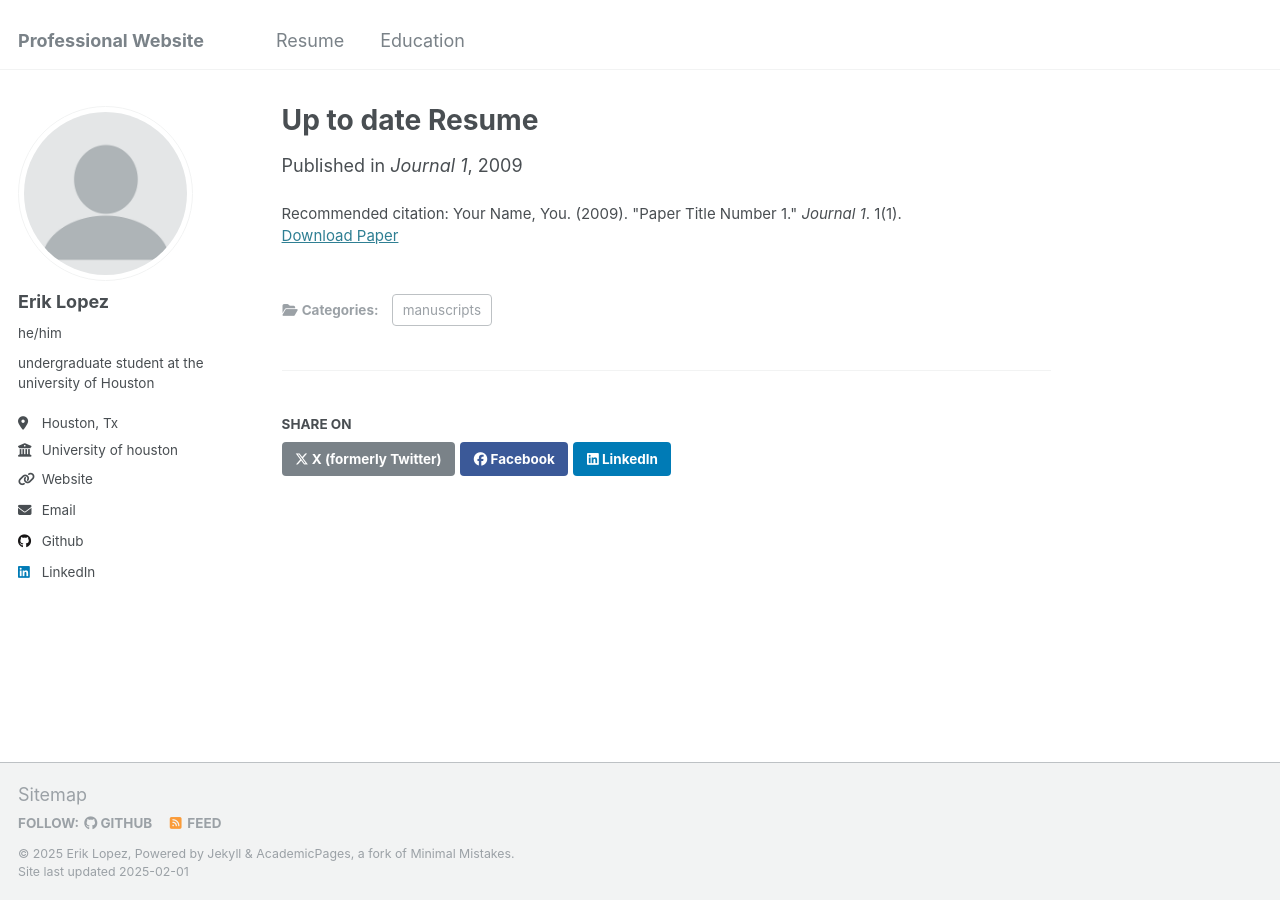
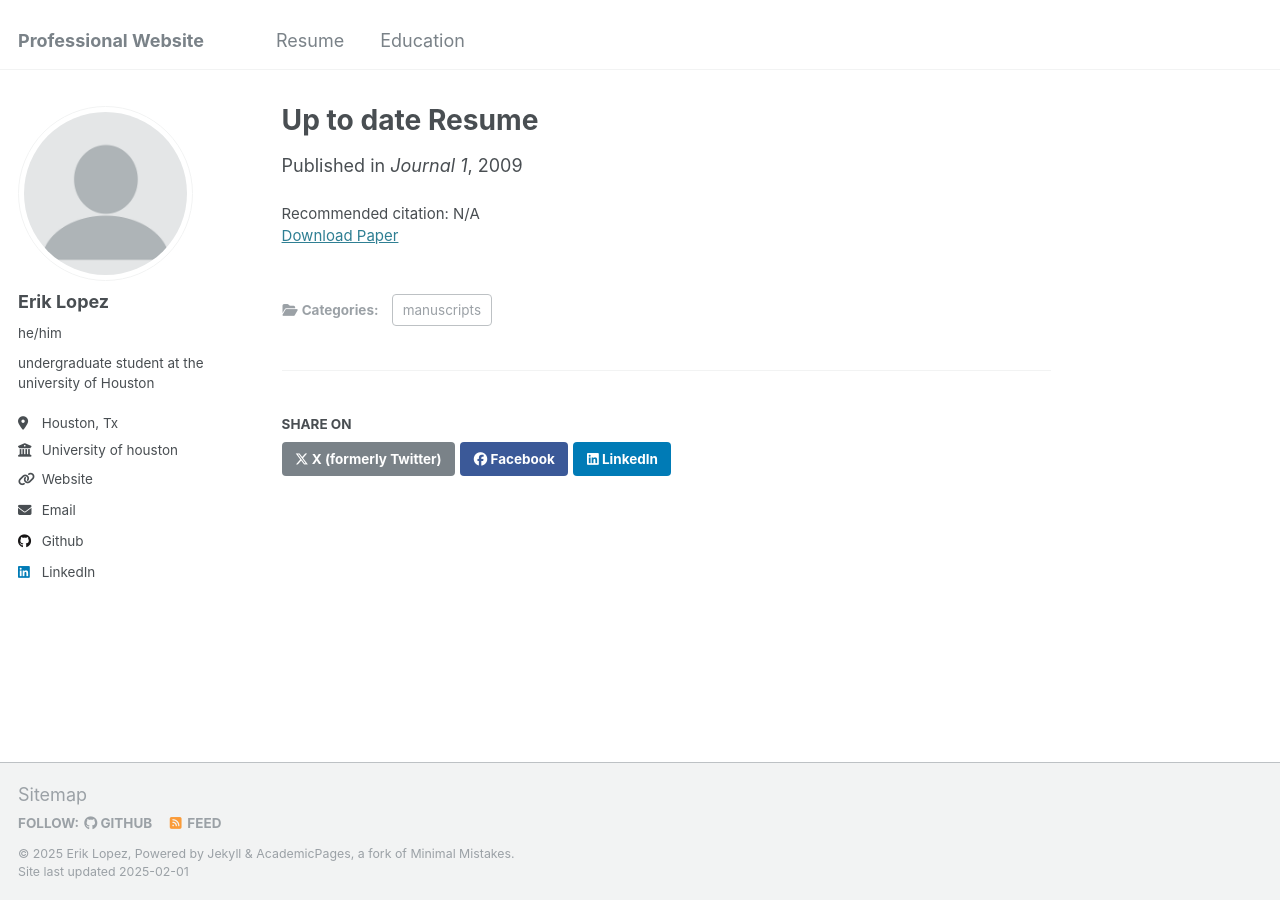
Before and after one commit to Eriklpz04/Eriklpz04.github.io, a Jekyll site: the page built from _publications/2009-10-01-paper-title-number-1.md, in a window 1280 px wide. Built offline with Jekyll 4.4.1, drawn with Linux system fonts in a browser that asks for light colours.

Commit message:
Update 2009-10-01-paper-title-number-1.md

```diff
--- a/_publications/2009-10-01-paper-title-number-1.md
+++ b/_publications/2009-10-01-paper-title-number-1.md
@@ -6,5 +6,5 @@ excerpt: ''
 date: 2009-10-01
 venue: 'Journal 1'
 paperurl: 'https://eriklpz04.github.io/files/Resume-2025.pdf'
-citation: 'Your Name, You. (2009). &quot;Paper Title Number 1.&quot; <i>Journal 1</i>. 1(1).'
+citation: 'N/A'
 ---
```
